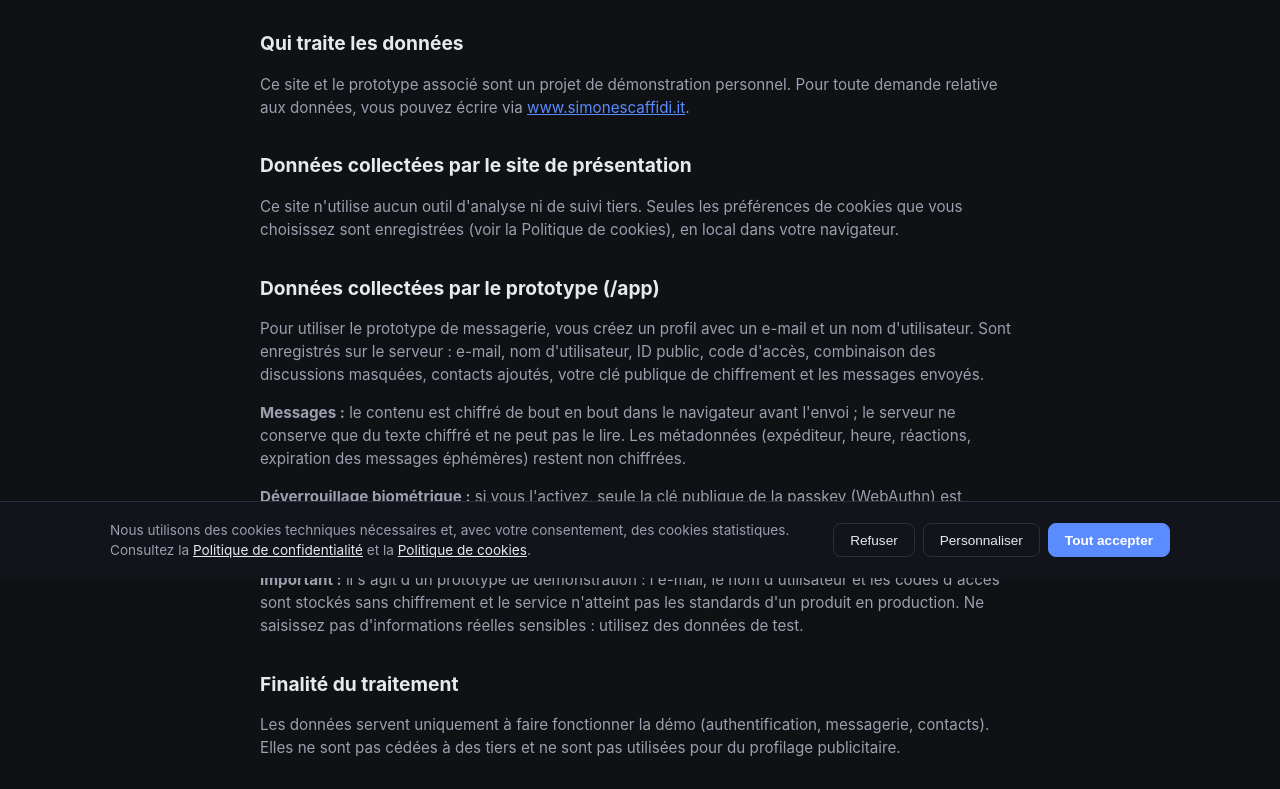
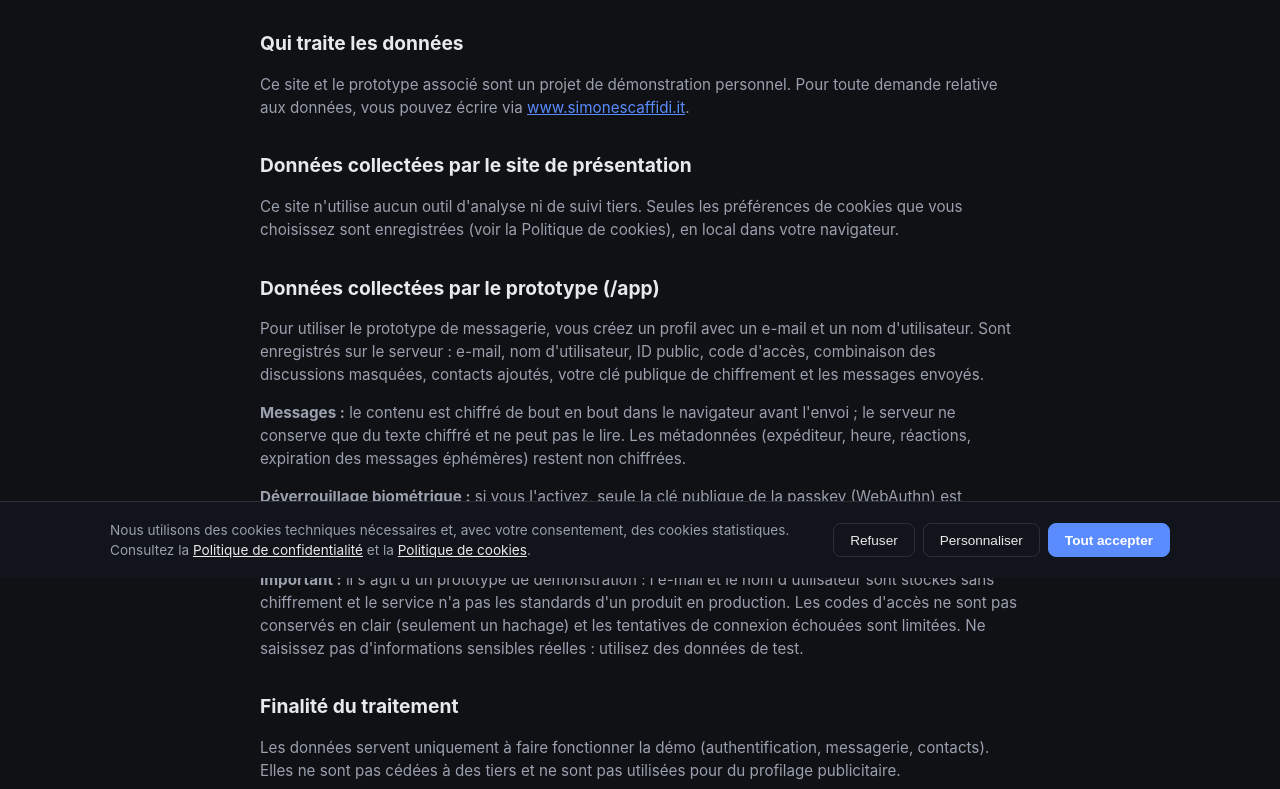
Before and after one commit to simonescaffidi/messaging-app-prototype, a website: page site/fr/privacy-policy.html in a window 1280 px wide. Shown: the part 222-1011 px from the top of the page. Drawn offline with Linux system fonts and the light colour scheme.

Commit message:
Privacy FR: hashed codes

```diff
--- a/site/fr/privacy-policy.html
+++ b/site/fr/privacy-policy.html
@@ -54,7 +54,7 @@
   <p>Pour utiliser le prototype de messagerie, vous créez un profil avec un e-mail et un nom d'utilisateur. Sont enregistrés sur le serveur : e-mail, nom d'utilisateur, ID public, code d'accès, combinaison des discussions masquées, contacts ajoutés, votre clé publique de chiffrement et les messages envoyés.</p>
   <p><strong>Messages :</strong> le contenu est chiffré de bout en bout dans le navigateur avant l'envoi ; le serveur ne conserve que du texte chiffré et ne peut pas le lire. Les métadonnées (expéditeur, heure, réactions, expiration des messages éphémères) restent non chiffrées.</p>
   <p><strong>Déverrouillage biométrique :</strong> si vous l'activez, seule la clé publique de la passkey (WebAuthn) est enregistrée sur le serveur. Les données biométriques ne quittent jamais votre appareil. Votre clé privée de chiffrement reste dans le navigateur (localStorage).</p>
-  <p><strong>Important :</strong> il s'agit d'un prototype de démonstration : l'e-mail, le nom d'utilisateur et les codes d'accès sont stockés sans chiffrement et le service n'atteint pas les standards d'un produit en production. Ne saisissez pas d'informations réelles sensibles : utilisez des données de test.</p>
+  <p><strong>Important :</strong> il s'agit d'un prototype de démonstration : l'e-mail et le nom d'utilisateur sont stockés sans chiffrement et le service n'a pas les standards d'un produit en production. Les codes d'accès ne sont pas conservés en clair (seulement un hachage) et les tentatives de connexion échouées sont limitées. Ne saisissez pas d'informations sensibles réelles : utilisez des données de test.</p>
 
   <h2>Finalité du traitement</h2>
   <p>Les données servent uniquement à faire fonctionner la démo (authentification, messagerie, contacts). Elles ne sont pas cédées à des tiers et ne sont pas utilisées pour du profilage publicitaire.</p>
```
